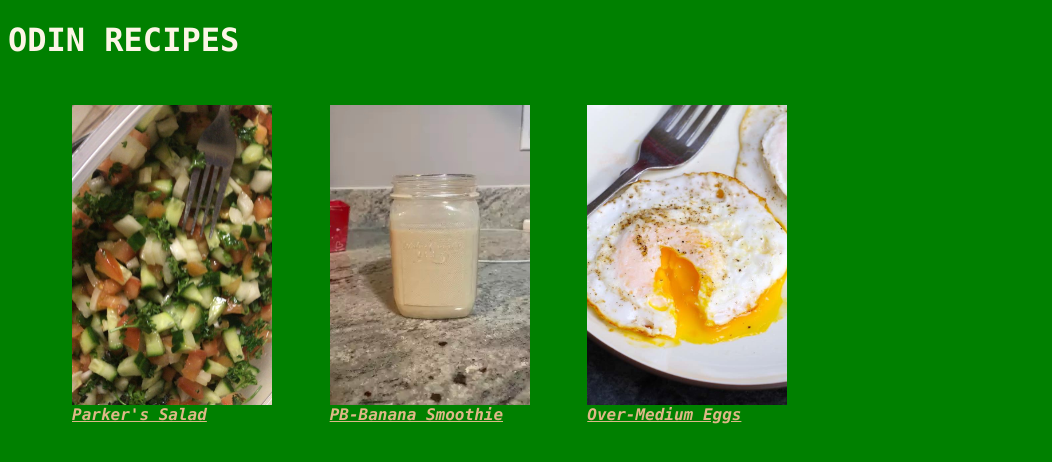
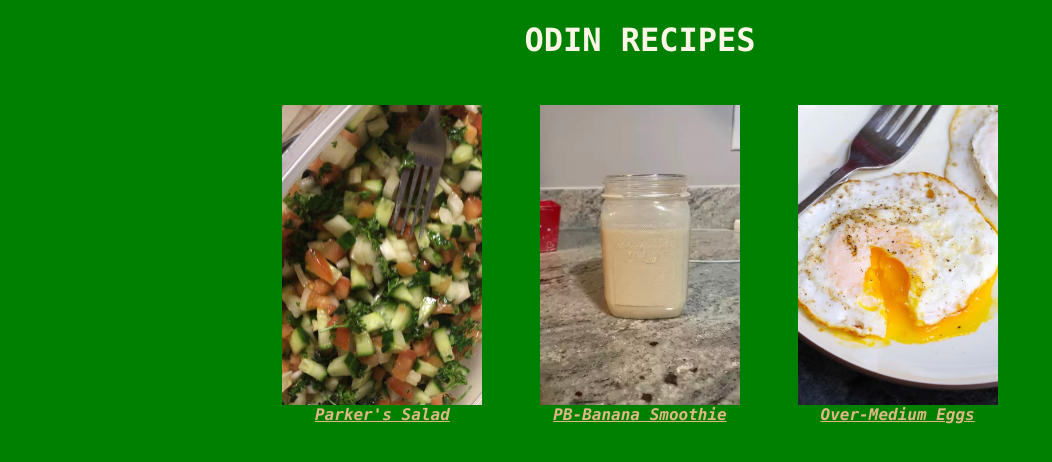
Before and after one commit to pbrotman/odin-recipes, a plain HTML site: page index.html in a window 1280 px wide. Shown: the whole page, without its empty margins (0-1052 px from the left). Drawn offline with Linux system fonts and the light colour scheme.

Commit message:
Center elements on index.html

```diff
--- a/style.css
+++ b/style.css
@@ -16,6 +16,7 @@ h1.recipe {
 h1.homepage {
     text-transform: uppercase;
     color: oldlace;
+    text-align: center;
 }
 
 a {
@@ -40,6 +41,11 @@ li {
     font-style: italic;
 }
 
+#recipe_list {
+    text-align: center;
+    padding: 0;
+}
+
 #recipe_list li {
     display: inline-block;
     margin: 24px;
```
